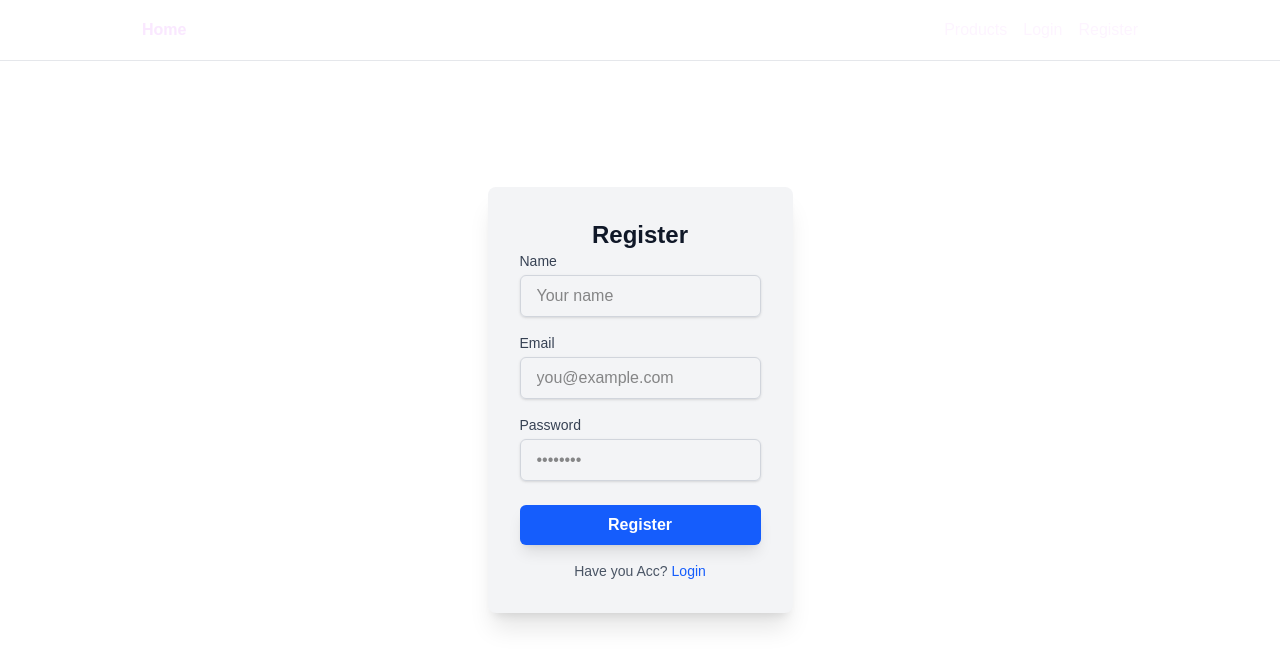
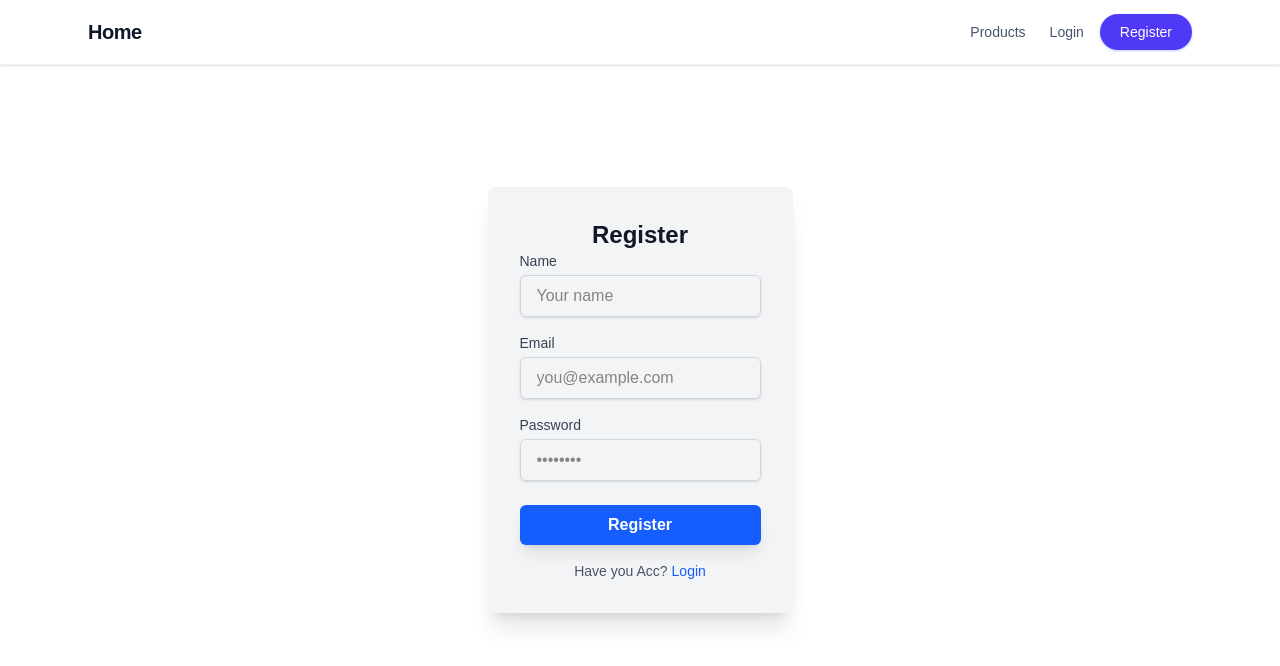
Before and after one commit to kestenbaum/next-nest-products, a Next.js app in the folder frontend/: page /register in a window 1280 px wide. Shown: the top 666 px of the page. Built offline with nearby package versions, Linux system fonts and the light colour scheme.

Commit message:
style(header): update navigation and auth styles
- Implemented glassmorphism effect (blur + semi-transparent bg)
- Refactored Guest and Auth navigation for better visual hierarchy
- Updated color palette to Slate/Indigo for a cleaner look
- Added active states and smooth transitions to buttons

```diff
--- a/frontend/components/Header/AuthNavigation.tsx
+++ b/frontend/components/Header/AuthNavigation.tsx
@@ -9,25 +9,42 @@ interface IAuthNavigation {
 
 const AuthNavigation: FC<IAuthNavigation> = ({ isAuth, isAdmin, handleLogout }) => {
     return (
-        isAuth &&
-            <>
-                <Link href="/profile" className="text-fuchsia-50 hover:text-fuchsia-300">
-                    Profile
-                </Link>
-                <Link href="/cart" className="text-fuchsia-50 hover:text-fuchsia-300">
-                    Cart
-                </Link>
-                {isAdmin &&
-                    <Link href="/panel" className="text-fuchsia-50 hover:text-fuchsia-300">
-                        Panel
-                    </Link>}
+        isAuth && (
+            <div className="flex items-center gap-5">
+                <div className="flex items-center gap-4 border-r border-slate-200 pr-5">
+                    <Link
+                        href="/profile"
+                        className="text-sm font-medium text-slate-600 transition-colors hover:text-indigo-600"
+                    >
+                        Profile
+                    </Link>
+
+                    <Link
+                        href="/cart"
+                        className="relative text-sm font-medium text-slate-600 transition-colors hover:text-indigo-600"
+                    >
+                        Cart
+                        <span className="absolute -right-2 -top-1 flex h-2 w-2 rounded-full bg-indigo-500"></span>
+                    </Link>
+
+                    {isAdmin && (
+                        <Link
+                            href="/panel"
+                            className="rounded-md bg-amber-50 px-2 py-1 text-xs font-semibold text-amber-700 ring-1 ring-inset ring-amber-600/20 transition-colors hover:bg-amber-100"
+                        >
+                            Admin Panel
+                        </Link>
+                    )}
+                </div>
+
                 <button
                     onClick={handleLogout}
-                    className="text-red-400 hover:text-red-200 ml-2"
+                    className="text-sm font-medium text-rose-500 transition-all hover:text-rose-700 active:scale-95"
                 >
                     Logout
                 </button>
-            </>
+            </div>
+        )
     )
 };
 
--- a/frontend/components/Header/GenerateHeaderMenu.tsx
+++ b/frontend/components/Header/GenerateHeaderMenu.tsx
@@ -12,10 +12,15 @@ interface Props {
 
 const GenerateHeaderMenu: FC<Props> = ({ isAuth, isReady, handleLogout, isAdmin }) => {
     return (
-        <div className="flex gap-4 items-center">
-            <Link href="/products" className="text-fuchsia-50 hover:text-fuchsia-300">
+        <div className="flex items-center gap-6">
+            <Link
+                href="/products"
+                className="text-sm font-medium text-slate-600 transition-colors duration-200 hover:text-indigo-600"
+            >
                 Products
             </Link>
+
+            <div className="flex items-center">
                 {isReady ? (
                     isAuth ? (
                         <AuthNavigation
@@ -24,11 +29,14 @@ const GenerateHeaderMenu: FC<Props> = ({ isAuth, isReady, handleLogout, isAdmin
                             isAuth={isAuth}
                         />
                     ) : (
+                        <div className="flex items-center gap-3">
                             <GuestNavigation />
+                        </div>
                     )
                 ) : (
-                <span className="text-gray-400">Loading...</span>
+                    <div className="flex h-5 w-5 animate-spin rounded-full border-2 border-slate-200 border-t-indigo-600" />
                 )}
+            </div>
         </div>
     );
 };
--- a/frontend/components/Header/GuestNavigation.tsx
+++ b/frontend/components/Header/GuestNavigation.tsx
@@ -3,14 +3,21 @@ import Link from "next/link";
 
 const GuestNavigation = () => {
     return (
-        <>
-            <Link href="/login" className="text-fuchsia-50 hover:text-fuchsia-300">
+        <div className="flex items-center gap-4">
+            <Link
+                href="/login"
+                className="text-sm font-medium text-slate-600 transition-colors hover:text-indigo-600"
+            >
                 Login
             </Link>
-            <Link href="/register" className="text-fuchsia-50 hover:text-fuchsia-300">
+
+            <Link
+                href="/register"
+                className="rounded-full bg-indigo-600 px-5 py-2 text-sm font-medium text-white shadow-sm shadow-indigo-200 transition-all hover:bg-indigo-700 hover:shadow-md active:scale-95"
+            >
                 Register
             </Link>
-        </>
+        </div>
     );
 };
 
--- a/frontend/components/Header/Header.tsx
+++ b/frontend/components/Header/Header.tsx
@@ -14,11 +14,22 @@ const Header = () => {
     const handleLogout = useLogout();
 
     return (
-        <header className="fixed w-full top-0 left-0 z-50 bg-white dark:bg-gray-800 border-b border-gray-200">
-            <div className="max-w-5xl mx-auto px-3.5">
-                <div className="flex items-center justify-between h-[60px]">
-                    <Logo>Home</Logo>
-                    <GenerateHeaderMenu isReady={isReady} isAuth={isAuth} isAdmin={isAdmin} handleLogout={handleLogout} />
+        <header className="fixed top-0 left-0 z-50 w-full border-b border-slate-200/60 bg-white/70 backdrop-blur-md shadow-sm">
+            <div className="mx-auto max-w-6xl px-4 sm:px-6">
+                <div className="flex h-16 items-center justify-between">
+                    <div className="flex items-center gap-2 transition-opacity hover:opacity-80">
+                        <Logo>
+                            Home
+                        </Logo>
+                    </div>
+                    <nav className="flex items-center gap-4 text-sm font-medium text-slate-600">
+                        <GenerateHeaderMenu
+                            isReady={isReady}
+                            isAuth={isAuth}
+                            isAdmin={isAdmin}
+                            handleLogout={handleLogout}
+                        />
+                    </nav>
                 </div>
             </div>
         </header>
--- a/frontend/components/Logo.tsx
+++ b/frontend/components/Logo.tsx
@@ -7,7 +7,7 @@ interface ILogo {
 
 const Logo: FC<ILogo> = ({ children }) => {
     return (
-        <Link href="/" className="text-fuchsia-100 hover:text-fuchsia-300 font-bold">
+        <Link href="/" className="text-xl font-bold tracking-tight text-slate-900">
             {children}
         </Link>
     );
```
Lines whose indentation alone changed are shown as unchanged.
